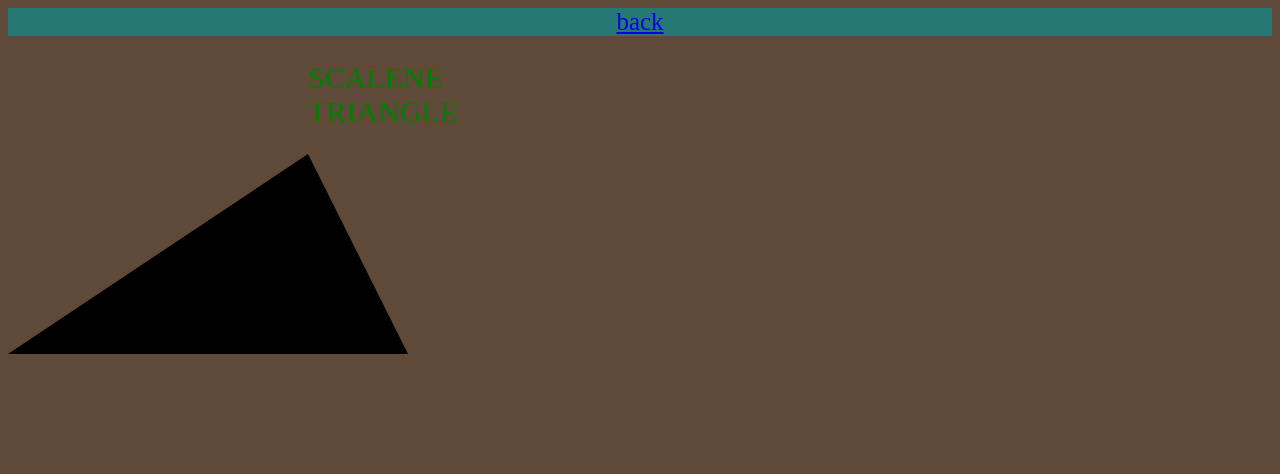
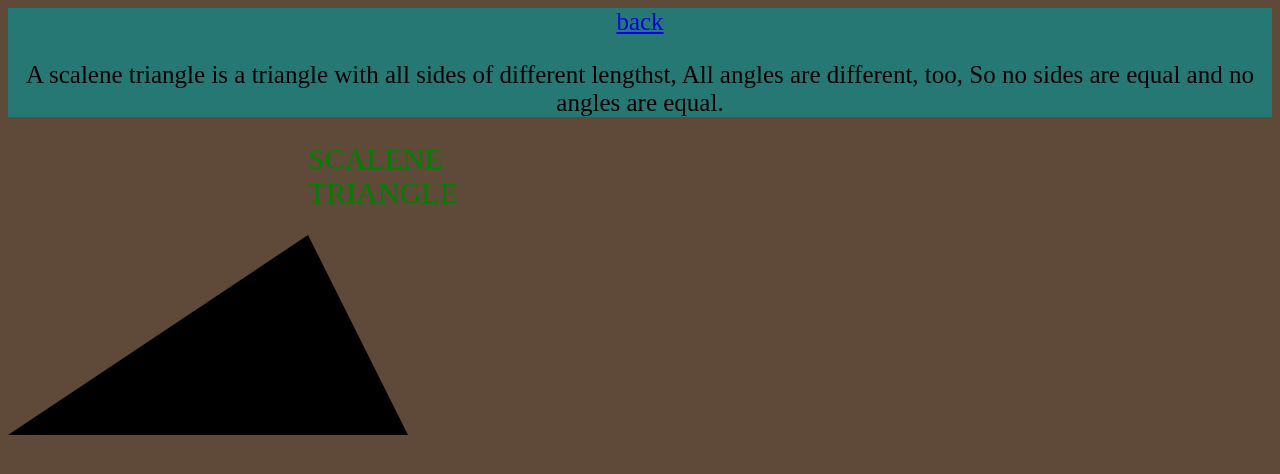
Before and after one commit to CarineIzere/TRIANGLE-TRACKER-PROJECT, a plain HTML site: page scalene.html in a window 1280 px wide. Drawn offline with Linux system fonts and the light colour scheme.

Commit message:
paragraph

```diff
--- a/scalene.html
+++ b/scalene.html
@@ -8,6 +8,7 @@
     <body>
         <div align="center" style="background-color:#257874">
             <a href="index.html">back</a>
+            <p>A scalene triangle is a triangle with all sides of different lengthst, All angles are different, too, So no sides are equal and no angles are equal.</p>
         </div>
         <div id="scaln" align="center">
             <h2 align="left" style="margin-left=50px">Scalene triangle</h2>
```
